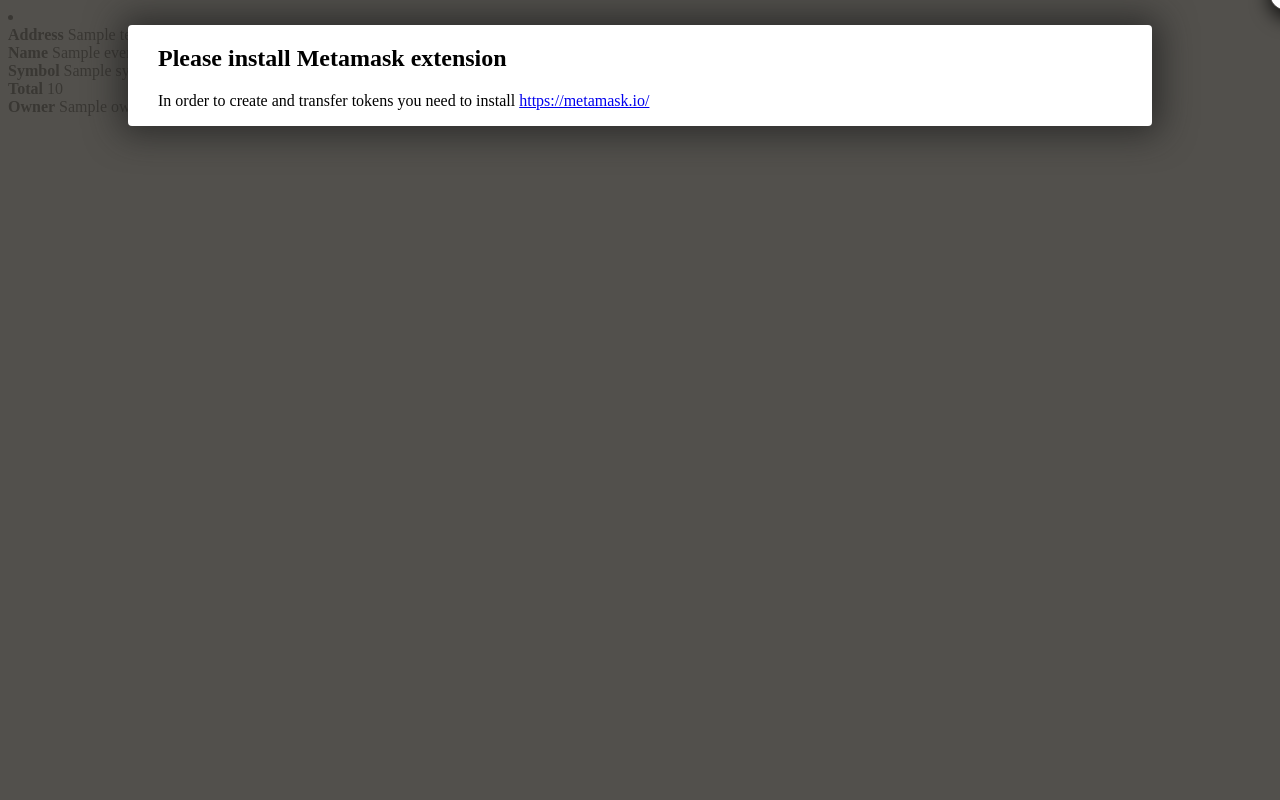
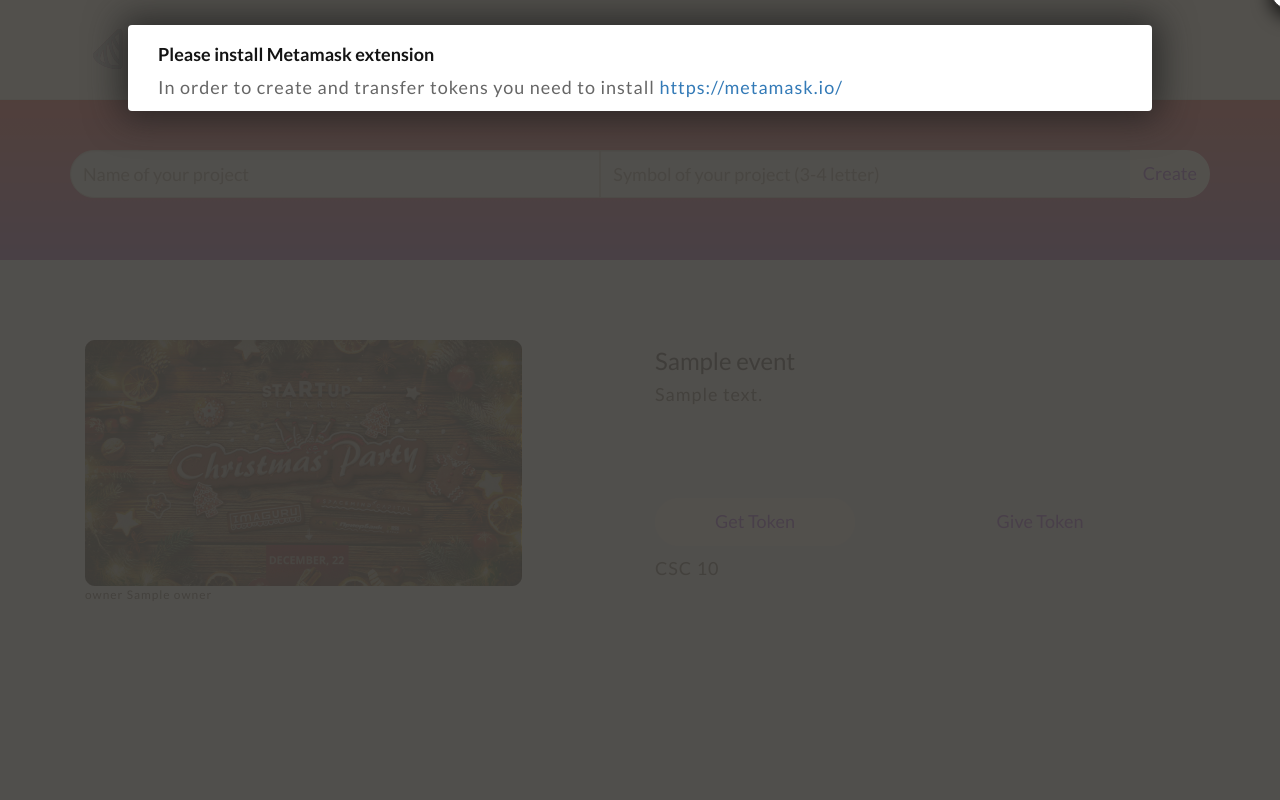
Before and after one commit to CryptoEvents/web, a Node server app: template views/admin.pug in a window 1280 px wide. Run offline with Node 20, Linux system fonts and the light colour scheme; the template is opened without the code that fills it: most values are stand-ins (such as "Sample title", 1, 10 or a date in 2020).

Commit message:
index + admin

```diff
--- a/public/css/custom.css
+++ b/public/css/custom.css
@@ -163,3 +163,27 @@
 .nonevisible {
     display:none !important;
 }
+.logon {
+    font-size:18px;
+    font-weight:500;
+    color:#40434A;
+    border-bottom:4px solid #40434A;
+    height: 90px;
+    width: 100px;
+    line-height: 80px;
+    text-align: center;
+    display: inline-table;
+}
+.main_menu{
+    height:100px;
+}
+#sector_first {
+background : linear-gradient(to bottom,#EB5757,#A05FB8);
+position:relative;
+height : 160px;
+width : 100%;
+overflow:hidden;
+display:block;
+text-align:center;
+padding:50px;
+}
--- a/public/css/style.css
+++ b/public/css/style.css
@@ -176,6 +176,13 @@
 font-weight:300;
 color:#98A0AF;
 }
+#overview h3{
+font-size:24px;
+line-height:42px;
+font-weight:500;
+color:#40434A;
+margin:0;
+}
 .happy_use {
 float : right;
 font-family : open sans;
@@ -207,6 +214,7 @@
 padding : 80px 0 80px 0;
 text-align : center;
 }
+
 #events .title_sec h2 {
 color : #ECEEF8;
 }
@@ -397,7 +405,7 @@
 }
 #slider_sec2 {
 background : url("../assets/img/1-3.svg") bottom left no-repeat;
-height : 1024px;
+height : 1026px;
 width : 100%;
 }
 .left_crousel_btn, .right_crousel_btn {
@@ -562,21 +570,21 @@
 font-size : 13px;
 margin-left : 10px;
 }
-.all_team .owl-controls .owl-prev i {
+.all_events .owl-controls .owl-prev i {
 color : #fff;
 font-size : 30px;
 position : absolute;
 top : 46%;
 left : 0;
 }
-.all_team .owl-controls .owl-next i {
+.all_events .owl-controls .owl-next i {
 position : absolute;
 top : 46%;
 font-size : 30px;
 color : #fff;
 right : 0%;
 }
-.all_team .owl-controls .owl-dot {
+.all_events .owl-controls .owl-dot {
 background-color : #fff;
 border : none medium;
 border-radius : 5px;
@@ -587,10 +595,10 @@
 width : 25px;
 margin-right : 5px;
 }
-.all_team .owl-controls .owl-dot.active {
+.all_events .owl-controls .owl-dot.active {
 background-color : #890BB8;
 }
-.all_team .owl-controls {
+.all_events .owl-controls {
 display : inline-block;
 width : 100%;
 text-align : center;
@@ -1105,6 +1113,7 @@
 	height:48px;
 	font-size:18px;
 	width:50%;
+	background-color:#ECEEF8;
 }
 .btn-warning {
 	-moz-border-radius: 100px;
@@ -1115,9 +1124,85 @@
 	background-color:#F2994A;
 	color:#ECEEF8;
 }
+.btn-sirena {
+	-moz-border-radius: 100px;
+	-webkit-border-radius: 100px;
+	-khtml-border-radius: 100px;
+	border-radius: 100px;
+	font-size:18px;
+	height:48px;
+	background-color:#FFFFFF;
+	color:#9B51E0;
+}
+.gettoken {
+	border: none;
+	-moz-border-radius: 100px;
+	-webkit-border-radius: 100px;
+	-khtml-border-radius: 100px;
+	border-radius: 100px;
+	font-size:18px;
+	height:48px;
+	background-color:#FFFFFF;
+	color:#9B51E0;
+	width:200px;
+}
+.gettoken:hover {
+	-moz-border-radius: 100px;
+	-webkit-border-radius: 100px;
+	-khtml-border-radius: 100px;
+	border-radius: 100px;
+	font-size:18px;
+	height:48px;
+	background-color:#9B51E0;
+	color:#FFF;
+}
+.gettoken:active {
+	-moz-border-radius: 100px;
+	-webkit-border-radius: 100px;
+	-khtml-border-radius: 100px;
+	border-radius: 100px;
+	font-size:18px;
+	height:48px;
+	background-color:#890BB8;
+	color:#FFF;
+}
+.givetoken {
+	background:transparent;
+	border: none;
+	font-size:18px;
+	height:48px;
+	color:#9B51E0;
+	width:200px;
+}
+.givetoken:hover {
+	-moz-border-radius: 100px;
+	-webkit-border-radius: 100px;
+	-khtml-border-radius: 100px;
+	border-radius: 100px;
+	font-size:18px;
+	height:48px;
+	background-color:#FFFFFF;
+	color:#9B51E0;
+}
+.givetoken:active {
+	-moz-border-radius: 100px;
+	-webkit-border-radius: 100px;
+	-khtml-border-radius: 100px;
+	border-radius: 100px;
+	font-size:18px;
+	height:48px;
+	background-color:#9B51E0;
+	color:#FFF;
+}
 #slider_sec .container {
 z-index: 100;
 position: absolute;
 left: 0;
 right: 0;
 }
+.close_alert{
+margin : 0 auto;
+padding : 30px 0 30px 0;
+text-align : center;
+cursor:pointer;
+}
--- a/public/js/custom.js
+++ b/public/js/custom.js
@@ -5,7 +5,7 @@
 });
 
 
-$(".modal-container .shade, .close-modal").on("click", function (e) {
+$(".modal-container .shade, .close-modal, .close_alert").on("click", function (e) {
     if (e.target === e.currentTarget) {
         $(".modal-container.open").removeClass("open").addClass("close");
         if ($('html').is('.no-csstransitions')) {
--- a/public/js/main.js
+++ b/public/js/main.js
@@ -12,13 +12,13 @@
             $.get("/whois/"+result[0]).done(function(data){
                 switch(data.type){
                     case 'superowner':
-                        $("#adminCabinet")[0].style.display="block";
+                        $("#adminCabinet").removeClass("nonevisible");
                         break;
                     case 'owner':
-                        $("#ownerCabinet")[0].style.display="block";
+                        $("#ownerCabinet").removeClass("nonevisible");
                         break;
                     case 'user':
-                        $("#userCabinet")[0].style.display="block";
+                        $("#userCabinet").removeClass("nonevisible");
                         break;
                     default:
                         break;
@@ -82,13 +82,19 @@
             let tokenAddress = form.get('tokenAddress');
 
             if (!name || !tokenAddress) {
-                alert("Please provide your name");
+                let popup = $("#modal-alert");
+                $("#titleAlert").innerText("Warning");
+                $("#textAlert").innerText("Please provide your name");
+                popup.addClass("open");
                 item[2].disabled = false;
                 item[2].innerHTML = "Join";
                 return;
             }
             $.post("/join", {name: name, address: useraddress, tokenAddress: tokenAddress},).done(function (data) {
-                alert(data.success);
+                let popup = $("#modal-alert");
+                $("#titleAlert").text("Success");
+                $("#textAlert").text(data.success);
+                popup.addClass("open");
                 item[2].disabled = false;
                 item[2].innerHTML = "Join";
             });
--- a/views/admin.pug
+++ b/views/admin.pug
@@ -1,8 +1,9 @@
 extends header.pug
 block content
-
-    each eee in event
-        include event_for_admin.pug
+    div.div80
+    section#overview
+        each eee in event
+            include event_for_admin.pug
 
 
 block prepend javaScript
--- /dev/null
+++ b/views/components/popups/alert.pug
@@ -0,0 +1,8 @@
+div#modal-alert.modal-container
+    div.shade
+    div.popup-content
+        div.modal-text-cont
+            h2#titleAlert
+            p#textAlert
+            p.close_alert Close
+    div.popup-icon.close-modal
--- a/views/event_for_admin.pug
+++ b/views/event_for_admin.pug
@@ -1,16 +1,18 @@
-li
-    div.
-        <strong>Address</strong>
-        #{eee.address}
-    div.
-        <strong>Name</strong>
-        #{eee.name}
-    div.
-        <strong>Symbol</strong>
-        #{eee.symbol}
-    div.
-        <strong>Total</strong>
-        #{eee.total}
-    div.
-        <strong>Owner</strong>
-        #{eee.owner}
+div.container
+    div.row
+        div.col-lg-12.col-md-12.col-sm-12.col-xs12
+            div.col-md-6.col-sm-12.col-xs-12.fadeInLeft
+                img(src="/assets/img/superImg.png")
+                p.small owner #{eee.owner}
+            div.col-md-6.col-sm-12.col-xs-12.fadeInRight
+                h3 #{eee.name}
+                p #{eee.address}
+                div.div80
+                div.row
+                    div.col-md-6.col-sm-12.col-xs-12
+                        button.gettoken Get Token
+                    div.col-md-6.col-sm-12.col-xs-12
+                        button.givetoken Give Token
+                p
+                p CSC #{eee.total}
+div.clear
--- a/views/header.pug
+++ b/views/header.pug
@@ -14,19 +14,72 @@
         script(src='/js/jquery.min.js')
 
         link(href='/css/custom.css', rel='stylesheet')
+        link(href='https://fonts.googleapis.com/css?family=Lato:300,400,700,900', rel='stylesheet')
+        link(href='/css/normalize.css', rel='stylesheet')
+        link(href='/css/main.css', rel='stylesheet')
+        link(href='/css/bootstrap.min.css', rel='stylesheet')
+        link(href='/css/style.css', rel='stylesheet')
+        link(href='/css/responsive.css', rel='stylesheet')
 
     body.slides.plain.animated
-        div#adminCabinet.button.nonevisible.
-            Admin cabinet
-        div#ownerCabinet.button.nonevisible.
-            My events
-        div#userCabinet.button.nonevisible.
-            My tokens
+        header.main_menu.navbar.navbar-default.navbar-fixed-top
+            div.container
+                div.row
+                    div.col-lg-1.col-md-1.col-sm-12
+                        div.lft_hd.
+                            <a href="/"><img src="/assets/svg/LogoHeader.svg" height="40" alt=""/></a>
+                    div.col-lg-9.col-md-9.col-sm-12
+                        div.rgt_hd
+                            div.main_menu
+                                nav#nav_menu
+                                    button(aria-controls="navbar" aria-expanded="false" data-target="#navbar" data-toggle="collapse" class="navbar-toggle collapsed" type="button").
+                                        <span class="icon-bar"></span>
+                                        <span class="icon-bar"></span>
+                                        <span class="icon-bar"></span>
+                                    div#navbar.collapse.in
+                                        div#adminCabinet.logon.nonevisible.
+                                            Admin cabinet
+                                        div#ownerCabinet.logon.nonevisible.
+                                            My events
+                                        div#userCabinet.logon.nonevisible.
+                                            My tokens
+        div.clear(style="height:100px")
+        sector#sector_first
+            div.container
+                div.row
+                    div.col-lg-12.col-md-12.col-sm-12.col-xs12.
+                        <form action='/newToken' method='POST'>
+                        <div class="row">
+                        <div class="col-xs-12">
+                        <div class="input-group">
+                        <input type="text" name="name" class="form-control" placeholder="Name of your project                              " />
+                        <input type="text" name="symbol" class="form-control" placeholder="Symbol of your project (3-4 letter)" />
+                        <span class="input-group-btn">
+                        <button type="button" id="createToken" class="btn btn-sirena">Create</button>
+                        </span>
+                        </div>
+                        </div>
+                        </div>
+                        </form>
         block content
 
-    include ./components/popups/installMetamask
+        include ./components/popups/installMetamask
+        include ./components/popups/alert
 
+        footer#ft_sec.
+            <div class="container">
+            <div class="row">
+            <div class="col-lg-12">
+            <ul class="copy_right">
+            <li><span>Copyright &copy; 2017 CryptoEvents Inc. All rights reserved.</span>       |      <a href="privacy.html">Privacy Policy</a> |      <a href="termuse.html">Terms of Use</a></li>
+            </ul>
+            </div>
+            </div>
+            </div>
 
-    block javaScript
-        script(type='text/javascript', src='/js/main.js')
-        script(src='/js/custom.js')
+        block javaScript
+            script(type='text/javascript', src='/js/main.js')
+            script(src='/js/custom.js')
+            script(src="/js/jquery.min.js")
+            script( src="/js/bootstrap.min.js")
+            script( src="/js/showHide.js")
--- a/views/layout.pug
+++ b/views/layout.pug
@@ -33,6 +33,7 @@
     block content
 
     include ./components/popups/installMetamask
+    include ./components/popups/alert
 
     footer#ft_sec.
         <div class="container">
```
Also changed, not shown: public/js/main_templ.js (+4 -5 lines), views/index.pug (+5 -6 lines), public/assets/img/1-3.svg, public/assets/img/superImg.png (added), 3 other files.
